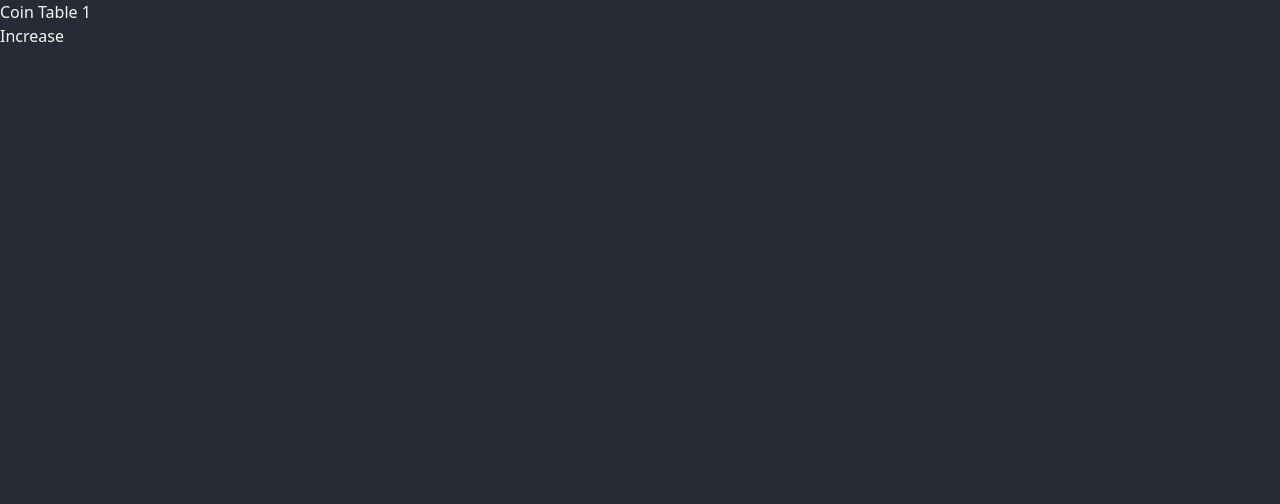
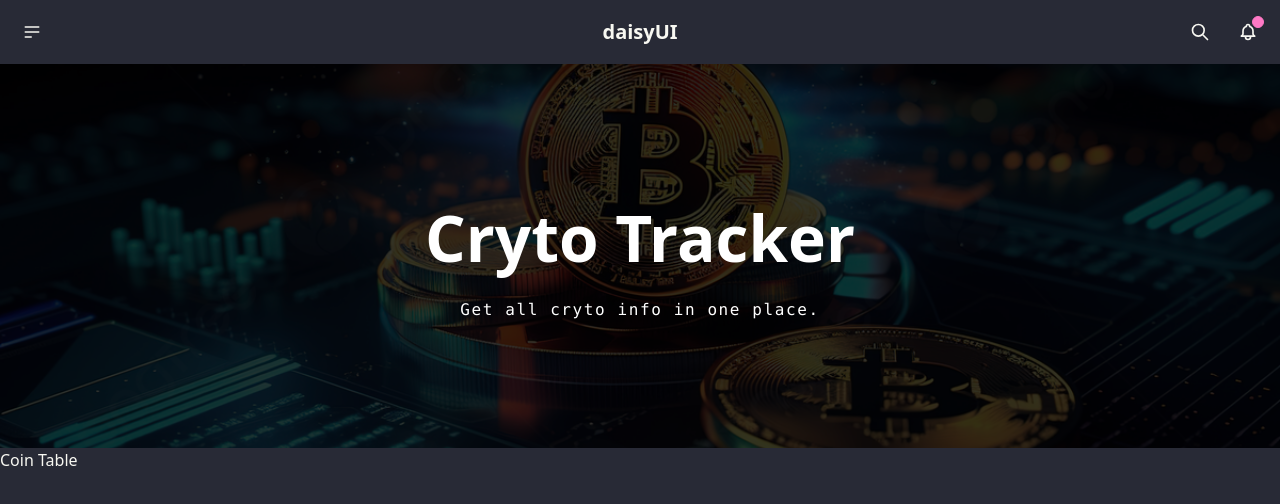
Before and after one commit to ManikMaity/CoinGecko-CryptoTracker, a React (Vite) app: page / in a window 1280 px wide. Shown: the top 504 px of the page. Built offline with nearby package versions, Linux system fonts and the light colour scheme; no server answers.

Commit message:
Added navbar, banner

```diff
--- a/src/App.jsx
+++ b/src/App.jsx
@@ -1,11 +1,15 @@
 
 import './App.css'
+import Banner from './Components/Banner/Banner'
 import CoinTable from './Components/CoinTable/CoinTable'
+import Navbar from './Components/Navbar/Navbar'
 
 function App() {
 
   return (
     <>
+    <Navbar/>
+    <Banner/>
      <CoinTable/>
     </>
   )
--- /dev/null
+++ b/src/Components/Banner/Banner.jsx
@@ -0,0 +1,18 @@
+import React from 'react'
+import Image1 from "../../assets/crypto-bg-image.jpg"
+
+const Banner = () => {
+  return (
+    <div className='relative h-96 w-full'>
+      <img className='w-full h-full object-cover brightness-[0.2]' src={Image1} alt="bannerImage" />
+      <div className='absolute left-0 top-0 w-full h-full grid place-content-center'>
+            <div className='text-center text-white flex flex-col gap-3'>
+                <h1 className='font-bold text-[4rem]'>Cryto Tracker</h1>
+                <p className='font-mono tracking-widest'>Get all cryto info in one place.</p>
+            </div>
+      </div>
+    </div>
+  )
+}
+
+export default Banner
--- a/src/Components/CoinTable/CoinTable.jsx
+++ b/src/Components/CoinTable/CoinTable.jsx
@@ -1,32 +1,9 @@
-import React, { useEffect, useState } from 'react'
+import React from 'react'
 
-function CoinTable() {
-
-    let [count, setCount] = useState(1);
-
-    async function download (){
-        const jsonResponse = await fetch("https://fakestoreapi.com/products");
-        const data = await jsonResponse.json();
-        console.log(data);
-    }
-
-    useEffect(() => {
-        download();
-    }, []) // execute one  time in mounting
-
-    useEffect(() => {
-        console.log("Change everytime")
-    }) // change on all re-render because dependency array is not passed
-
-    useEffect(() => {
-        console.log("count changed")
-    }, [count])
-
-
+const CoinTable = () => {
   return (
     <div>
-      <p>Coin Table {count}</p>
-      <button onClick={() => {setCount(++count)}}>Increase</button>
+      <h1>Coin Table</h1>
     </div>
   )
 }
--- /dev/null
+++ b/src/Components/Navbar/Navbar.jsx
@@ -0,0 +1,71 @@
+import React from 'react'
+
+function Navbar() {
+  return (
+    <div className="navbar bg-base-100">
+  <div className="navbar-start">
+    <div className="dropdown">
+      <div tabIndex={0} role="button" className="btn btn-ghost btn-circle">
+        <svg
+          xmlns="http://www.w3.org/2000/svg"
+          className="h-5 w-5"
+          fill="none"
+          viewBox="0 0 24 24"
+          stroke="currentColor">
+          <path
+            strokeLinecap="round"
+            strokeLinejoin="round"
+            strokeWidth="2"
+            d="M4 6h16M4 12h16M4 18h7" />
+        </svg>
+      </div>
+      <ul
+        tabIndex={0}
+        className="menu menu-sm dropdown-content bg-base-100 rounded-box z-[1] mt-3 w-52 p-2 shadow">
+        <li><a>Homepage</a></li>
+        <li><a>Portfolio</a></li>
+        <li><a>About</a></li>
+      </ul>
+    </div>
+  </div>
+  <div className="navbar-center">
+    <a className="btn btn-ghost text-xl">daisyUI</a>
+  </div>
+  <div className="navbar-end">
+    <button className="btn btn-ghost btn-circle">
+      <svg
+        xmlns="http://www.w3.org/2000/svg"
+        className="h-5 w-5"
+        fill="none"
+        viewBox="0 0 24 24"
+        stroke="currentColor">
+        <path
+          strokeLinecap="round"
+          strokeLinejoin="round"
+          strokeWidth="2"
+          d="M21 21l-6-6m2-5a7 7 0 11-14 0 7 7 0 0114 0z" />
+      </svg>
+    </button>
+    <button className="btn btn-ghost btn-circle">
+      <div className="indicator">
+        <svg
+          xmlns="http://www.w3.org/2000/svg"
+          className="h-5 w-5"
+          fill="none"
+          viewBox="0 0 24 24"
+          stroke="currentColor">
+          <path
+            strokeLinecap="round"
+            strokeLinejoin="round"
+            strokeWidth="2"
+            d="M15 17h5l-1.405-1.405A2.032 2.032 0 0118 14.158V11a6.002 6.002 0 00-4-5.659V5a2 2 0 10-4 0v.341C7.67 6.165 6 8.388 6 11v3.159c0 .538-.214 1.055-.595 1.436L4 17h5m6 0v1a3 3 0 11-6 0v-1m6 0H9" />
+        </svg>
+        <span className="badge badge-xs badge-primary indicator-item"></span>
+      </div>
+    </button>
+  </div>
+</div>
+  )
+}
+
+export default Navbar
```
Also changed, not shown: src/assets/crypto-bg-image.jpg (added).
